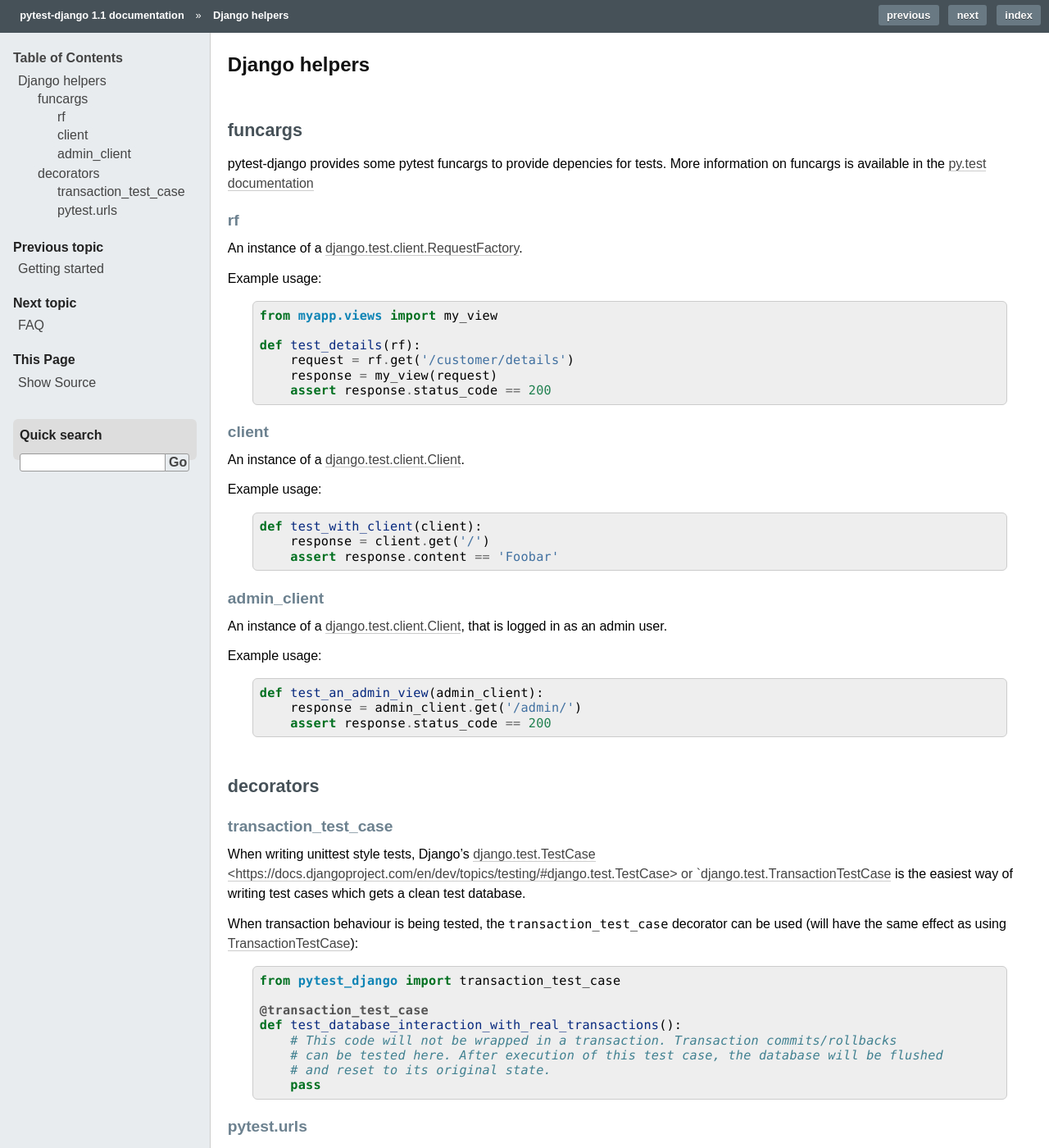
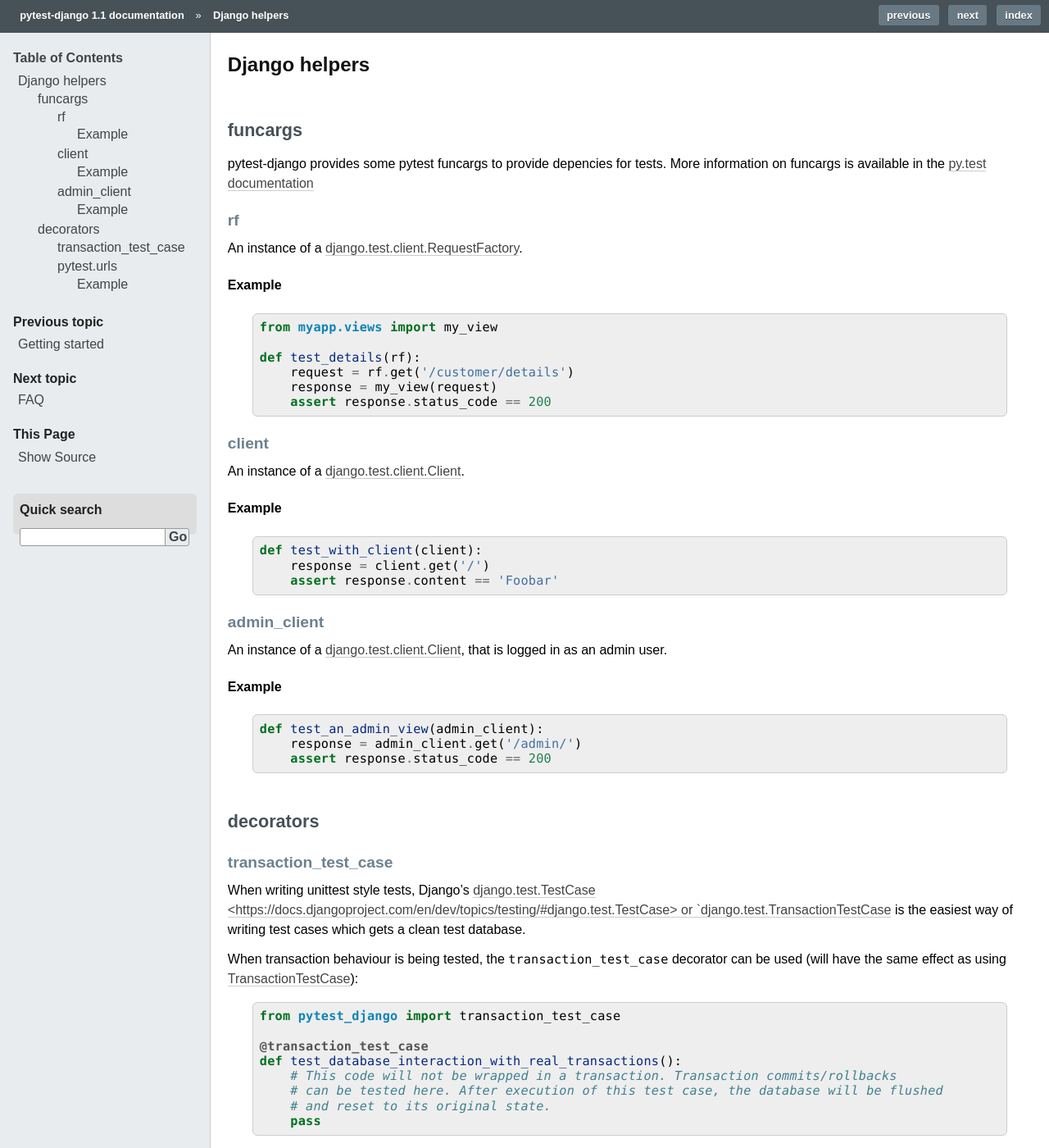
Before and after one commit to pytest-dev/pytest-django, a Sphinx documentation site: the page built from docs/helpers.rst, in a window 1280 px wide and 1400 px high. Shown: the whole window at 82% size. Built offline with Sphinx 7.4.7, drawn with Linux system fonts in a browser that asks for light colours; some of the changed text lies outside the part shown.

Commit message:
Use headings for the examples on the helpers doc page

```diff
--- a/docs/helpers.rst
+++ b/docs/helpers.rst
@@ -12,7 +12,10 @@
 ~~
 An instance of a `django.test.client.RequestFactory <https://docs.djangoproject.com/en/dev/topics/testing/#django.test.client.RequestFactory>`_.
 
-Example usage::
+Example
+"""""""
+
+::
 
     from myapp.views import my_view
 
@@ -25,7 +28,10 @@
 ~~~~~~
 An instance of a `django.test.client.Client <https://docs.djangoproject.com/en/dev/topics/testing/#module-django.test.client>`_.
 
-Example usage::
+Example
+"""""""
+
+::
 
     def test_with_client(client):
         response = client.get('/')
@@ -36,7 +42,10 @@
 ~~~~~~~~~~~~
 An instance of a `django.test.client.Client <https://docs.djangoproject.com/en/dev/topics/testing/#module-django.test.client>`_, that is logged in as an admin user.
 
-Example usage::
+Example
+"""""""
+
+::
 
     def test_an_admin_view(admin_client):
         response = admin_client.get('/admin/')
@@ -69,7 +78,10 @@
 ~~~~~~~~~~~
 A decorator to change the URLconf for a particular test, similar to the `urls` attribute on Django's `TestCase`.
 
-Example usage::
+Example
+"""""""
+
+::
 
     @pytest.urls('myapp.test_urls')
     def test_something(client):
```
